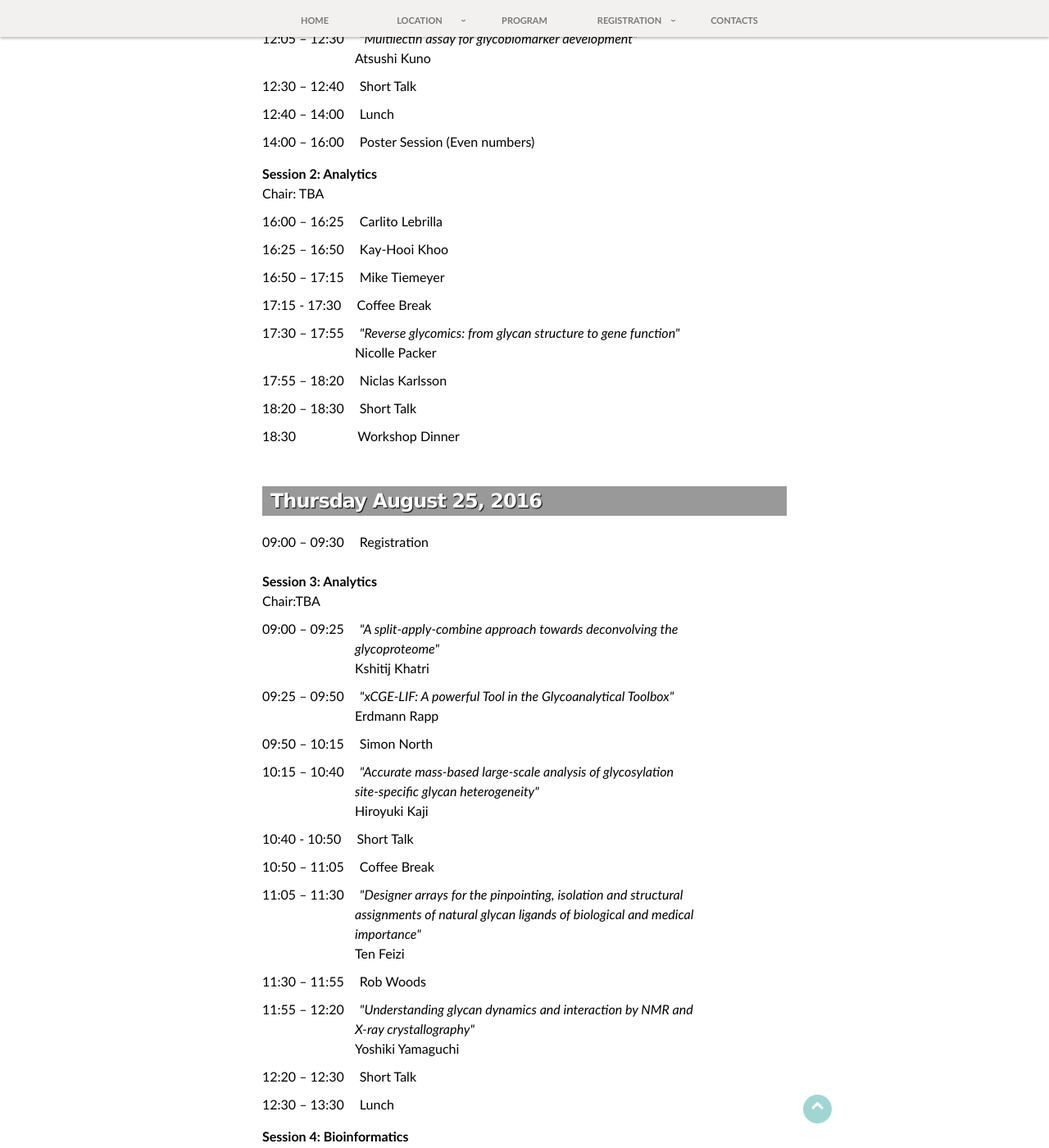
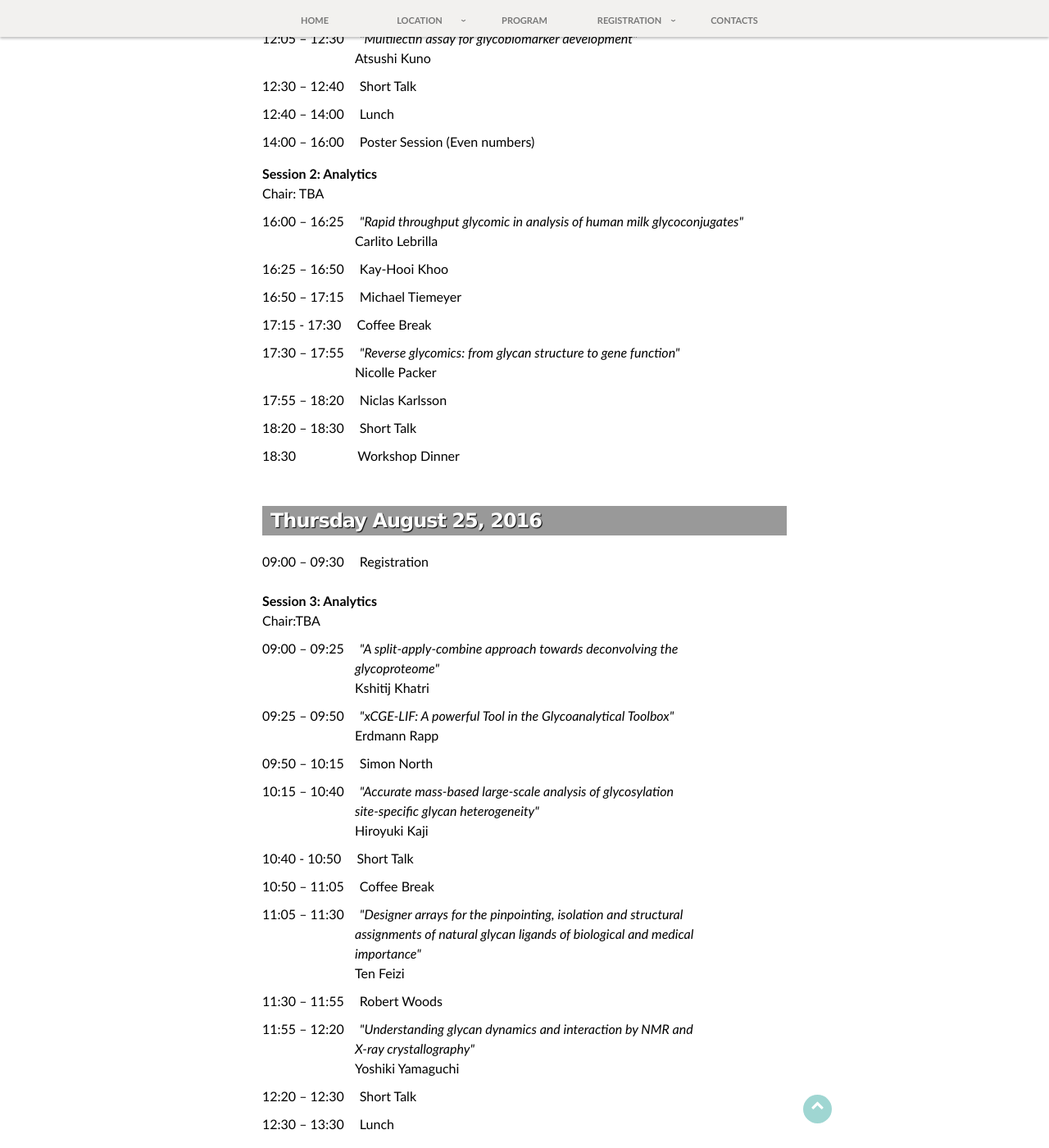
Before and after one commit to yamazakiM/WarrenWorkshop2016, a Jekyll site: the page built from program/index.md, in a window 1280 px wide and 1400 px high, scrolled down 1243 px. Shown: the whole window at 82% size. Built offline with Jekyll 4.4.1, drawn with Linux system fonts in a browser that asks for light colours; nearby versions of some CDN libraries; library files that are not in the unit come from our copies; some of the changed text lies outside the part shown.

Commit message:
Update index.md

```diff
--- a/program/index.md
+++ b/program/index.md
@@ -99,17 +99,17 @@ Hokkaido University<br>
 	<span>Chair: TBA</span>
 	<br>
 	<span style="display:inline-block; width=130px; margin-top:10px; margin-right:15px">16:00 – 16:25</span>
-	<span>Carlito Lebrilla</span>
+	<span style="font-style:italic">"Rapid throughput glycomic in analysis of human milk glycoconjugates"</span>
 	<br>
-	<!--<span style="padding-left:113px">Carlito Lebrilla</span>
-	<br>-->
+	<span style="padding-left:113px">Carlito Lebrilla</span>
+	<br>
 	<span style="display:inline-block; width=130px; margin-top:10px; margin-right:15px">16:25 – 16:50</span>
 	<span>Kay-Hooi Khoo</span>
 	<br>
 	<!--<span style="padding-left:113px">Kay-Hooi Khoo</span>
 	<br>-->
 	<span style="display:inline-block; width=130px; margin-top:10px; margin-right:15px">16:50 – 17:15</span>
-	<span>Mike Tiemeyer</span>
+	<span>Michael Tiemeyer</span>
 	<br>
 	<!--<span style="padding-left:113px">Mike Tiemeyer</span>
 	<br>-->
@@ -186,7 +186,7 @@ Hokkaido University<br>
 	<span style="padding-left:113px">Ten Feizi</span>
 	<br>
 	<span style="display:inline-block; width=130px; margin-top:10px; margin-right:15px">11:30 – 11:55</span>
-	<span>Rob Woods</span>
+	<span>Robert Woods</span>
 	<br>
 	<!--<span style="padding-left:113px">Rob Woods</span>
 	<br>-->
@@ -279,7 +279,7 @@ Hokkaido University<br>
 	<!--<span style="padding-left:113px">Henrik Clausen</span>
 	<br>-->
 	<span style="display:inline-block; width=130px; margin-top:10px; margin-right:15px">09:55 – 10:20</span>
-	<span>Zhang Yan</span>
+	<span>Yan Zhang</span>
 	<br>
 	<!--<span style="padding-left:113px">Zhang Yan</span>
 	<br>-->
```
Also changed, not shown: other parts of program/index.md (+1 -1 lines).
